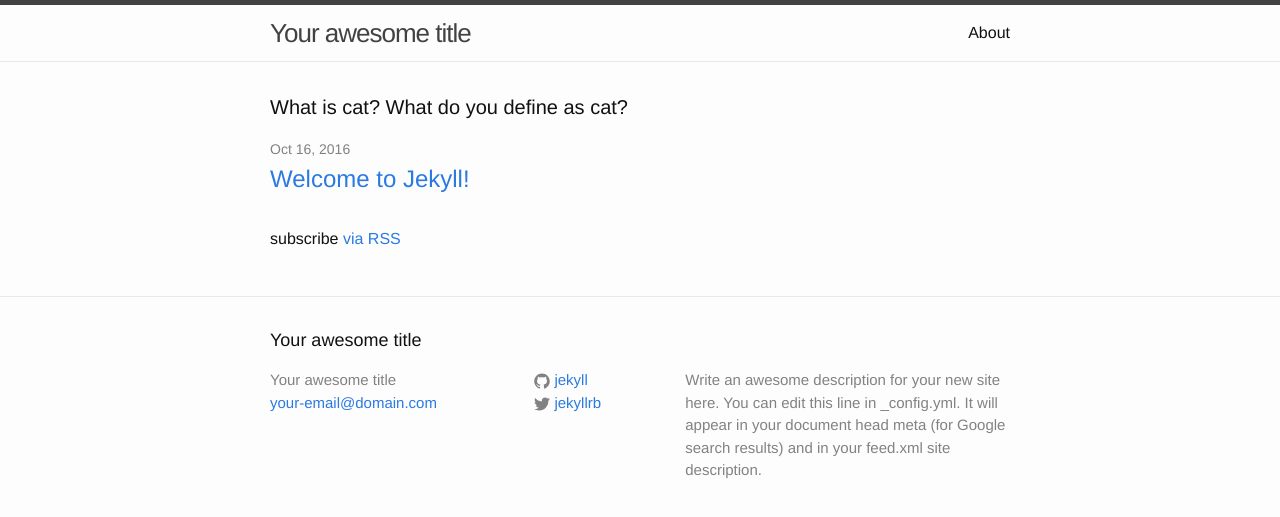
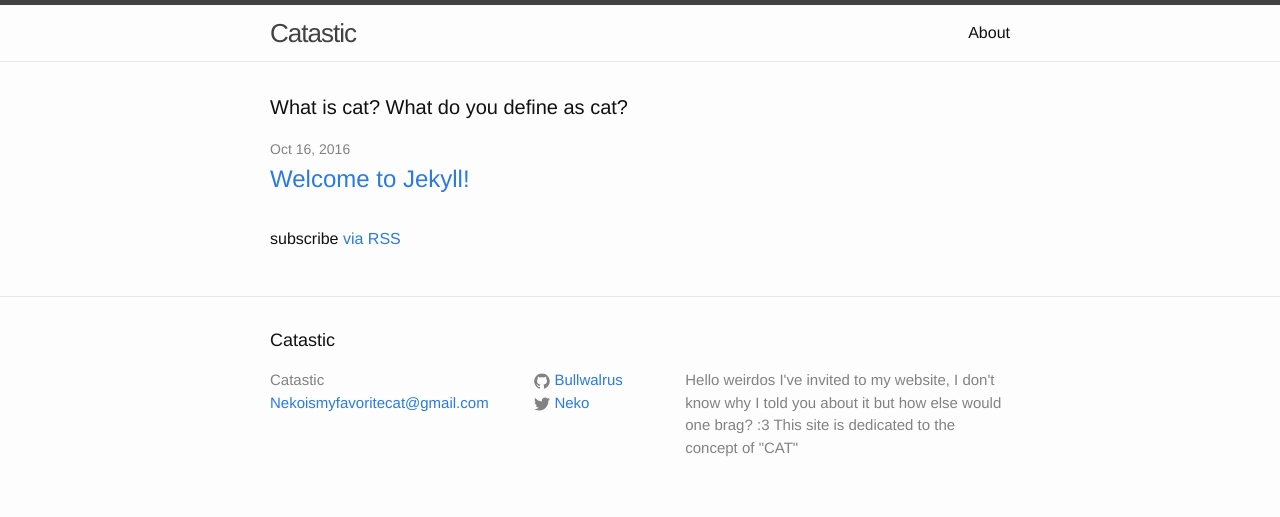
Before and after one commit to bullwalrus/Bullwalrus.github.io, a Jekyll site: the page built from index.html, in a window 1280 px wide. Shown: the top 517 px of the page. Built offline with Jekyll 4.4.1, drawn with Linux system fonts in a browser that asks for light colours.

Commit message:
Update _config.yml

```diff
--- a/_config.yml
+++ b/_config.yml
@@ -6,16 +6,15 @@
 # 'jekyll serve'. If you change this file, please restart the server process.
 
 # Site settings
-title: Your awesome title
-email: your-email@domain.com
+title: Catastic
+email: Nekoismyfavoritecat@gmail.com
 description: > # this means to ignore newlines until "baseurl:"
-  Write an awesome description for your new site here. You can edit this
-  line in _config.yml. It will appear in your document head meta (for
-  Google search results) and in your feed.xml site description.
+  Hello weirdos I've invited to my website, I don't know why I told you about it but how else would one brag? :3
+  This site is dedicated to the concept of "CAT"
 baseurl: "" # the subpath of your site, e.g. /blog
-url: "http://yourdomain.com" # the base hostname & protocol for your site
-twitter_username: jekyllrb
-github_username:  jekyll
+url: "http://whatthecat.net" # the base hostname & protocol for your site
+twitter_username: Neko
+github_username:  Bullwalrus
 
 # Build settings
 markdown: kramdown
```
